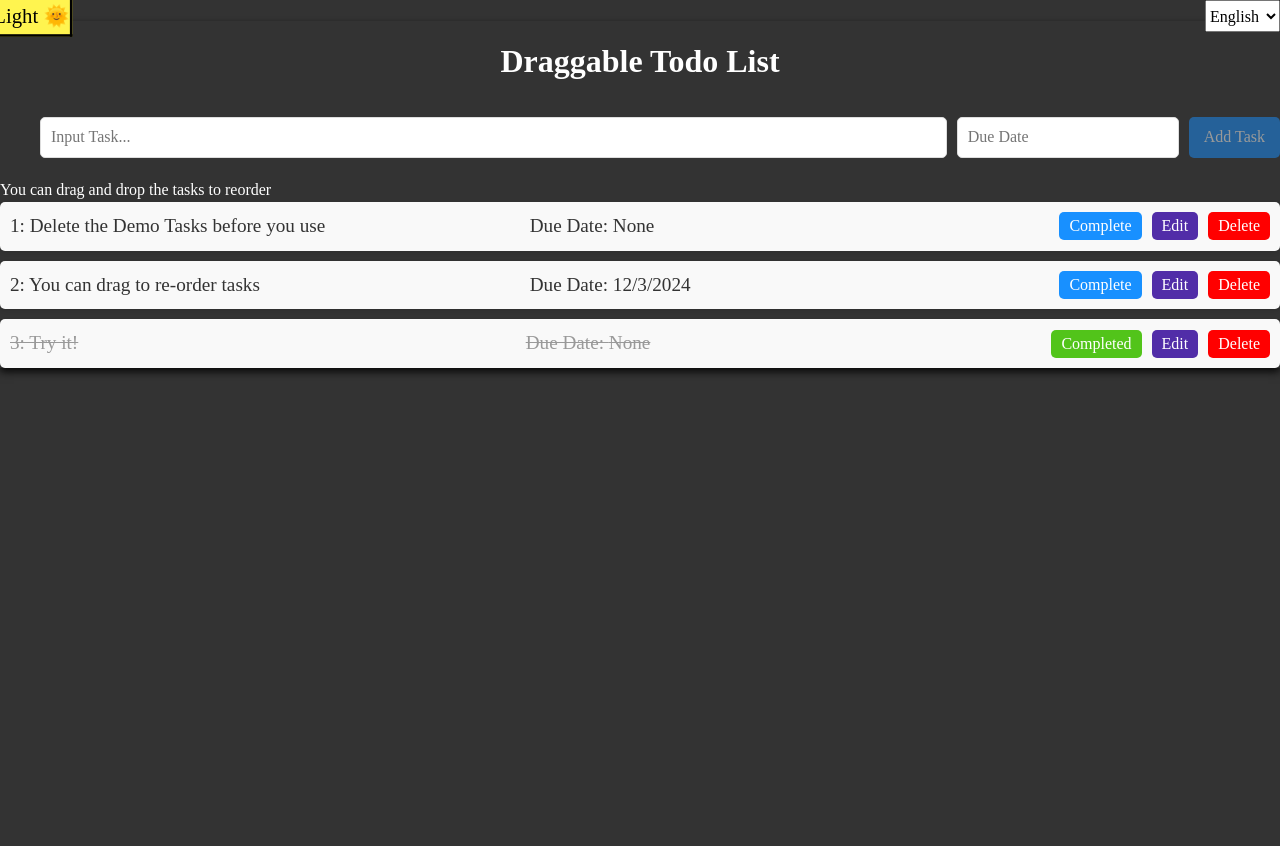
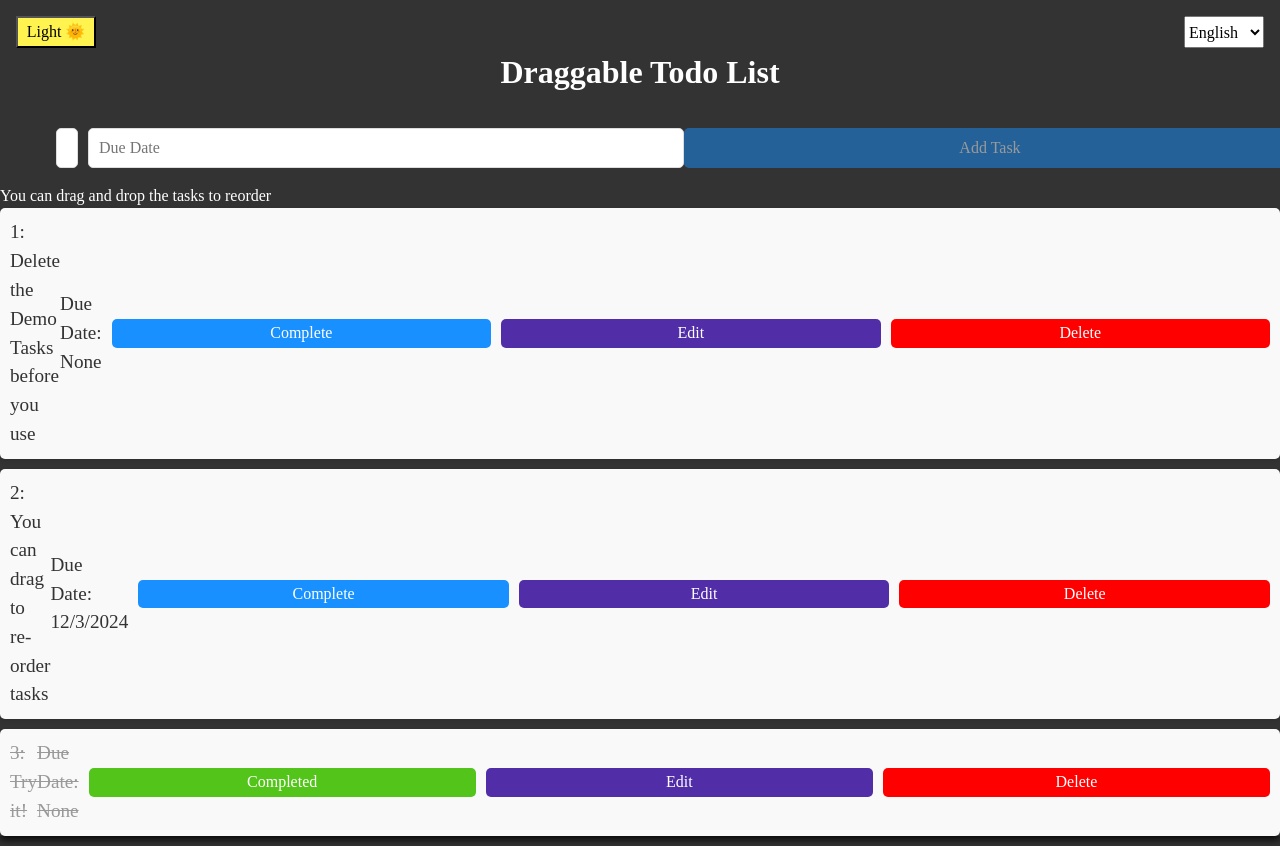
Before and after one commit to john-data-chen/ts-react-drag-and-drop-starter-kit, a React (Vite) app: page / in a window 1280 px wide. Before the commit the page ends 800 px from the top, so only its background shows below. Built offline with nearby package versions, Linux system fonts and the light colour scheme.

Commit message:
Add a top container for theme switcher and language menu

```diff
--- a/src/App.tsx
+++ b/src/App.tsx
@@ -84,6 +84,7 @@ function App() {
     <div className="AppContainer">
       <ThemeProvider theme={isDarkMode ? darkTheme : lightTheme}>
         <GlobalStyles />
+        <div className="topContainer">
           <motion.button
             className="themeSwitcher"
             onClick={toggleTheme}
@@ -103,6 +104,7 @@ function App() {
               </option>
             ))}
           </select>
+        </div>
         <DragDropContext onDragEnd={onDragEnd}>
           <h1 className="appTitle">{t("app-title")}</h1>
           <TodoForm addTodo={handleAddTodo} />
--- a/src/theme/ThemeSets.ts
+++ b/src/theme/ThemeSets.ts
@@ -4,10 +4,11 @@ import { normalize } from "styled-normalize";
 export const GlobalStyles = createGlobalStyle`
   ${normalize}
 
-  *, *::before, *::after {
+  * {
     box-sizing: border-box;
     margin: 0;
     padding: 0;
+    width: 100%;
   }
 
   // App styles
@@ -27,20 +28,40 @@ export const GlobalStyles = createGlobalStyle`
     padding: 1rem;
   }
 
+    .topContainer {
+    display: flex;
+    align-items: center;
+    justify-content: space-between;
+    margin-bottom: 1rem;
+  }
+
+  .languageSelector {
+    position: absolute;
+    height: 2rem;
+    width: 5rem;
+    margin: 1rem;
+    top: 0;
+    right: 0;
+  }
+
+    .themeSwitcher {
+    position: absolute;
+    height: 2rem;
+    width: 5rem;
+    margin: 1rem;
+    top: 0;
+    left: 0;
+    background-color: ${({ theme }) => theme.buttonBackground};
+  }
+
   .appTitle {
   display: flex;
   align-items: center;
   justify-content: center;
   padding: 1rem;
   font-size: 2rem;
+  margin-top: 2rem;
   margin-bottom: 1rem;
-  }
-
-  .languageSelector {
-    position: absolute;
-    height: 2rem;
-    top: 0;
-    right: 0;
   }
 
   .draggableHint {
@@ -48,19 +69,11 @@ export const GlobalStyles = createGlobalStyle`
     margin-top: 10px;
   }
 
-  .themeSwitcher {
-    position: absolute;
-    height: 2rem;
-    top: 0;
-    left: 0;
-    background-color: ${({ theme }) => theme.buttonBackground};
-  }
-
   // TodoForm styles
   .addTodoForm {
     display: flex;
     justify-content: space-between;
-    margin-bottom: 20px;
+    margin: 1rem;
   }
 
   .addTodoInput {
```
Lines whose indentation alone changed are shown as unchanged.
